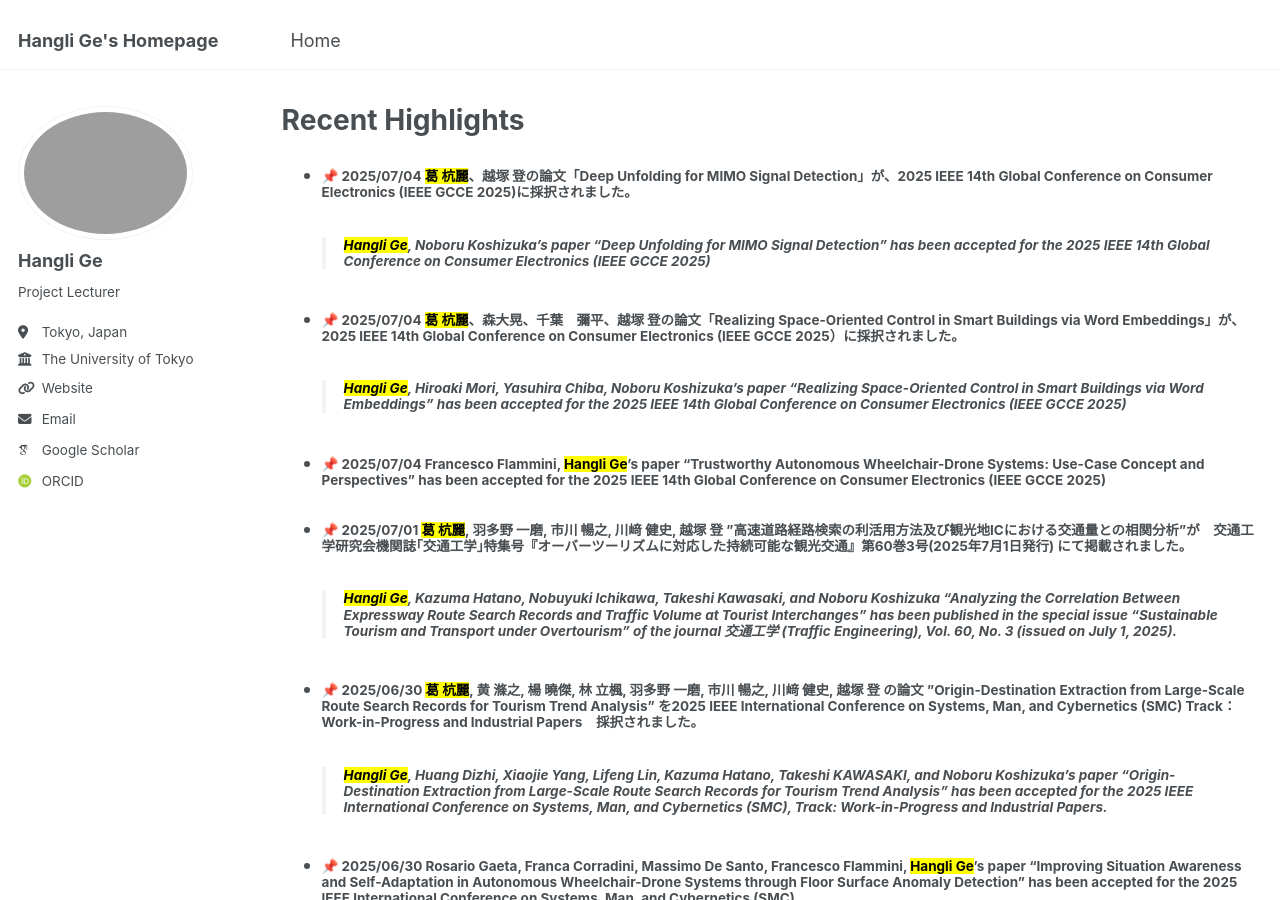
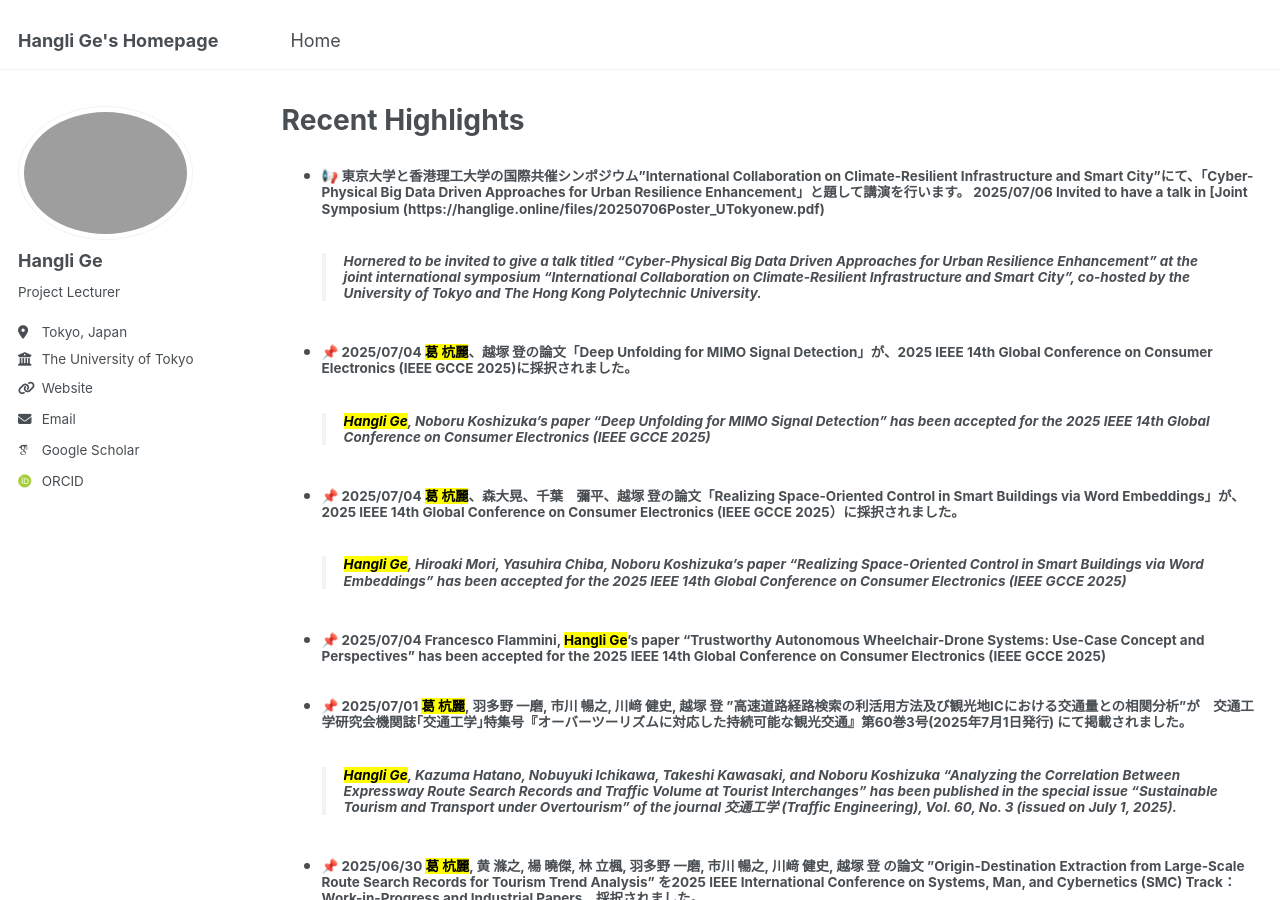
Before and after one commit to christie888/christie888.github.io, a Jekyll site: the page built from _pages/post.md, in a window 1280 px wide and 900 px high. Built offline with Jekyll 4.4.1, drawn with Linux system fonts in a browser that asks for light colours; some web fonts are replaced.

Commit message:
Update post.md

```diff
--- a/_pages/post.md
+++ b/_pages/post.md
@@ -5,7 +5,8 @@ permalink: post/
 ---
 
 
-
+* #####  📢 東京大学と香港理工大学の国際共催シンポジウム"International Collaboration on Climate-Resilient Infrastructure and Smart City"にて、「Cyber-Physical Big Data Driven Approaches for Urban Resilience Enhancement」と題して講演を行います。 2025/07/06 Invited to have a talk in [Joint Symposium (https://hanglige.online/files/20250706Poster_UTokyonew.pdf)
+ > ###### Hornered to be invited to give a talk titled "Cyber-Physical Big Data Driven Approaches for Urban Resilience Enhancement" at the joint international symposium "International Collaboration on Climate-Resilient Infrastructure and Smart City", co-hosted by the University of Tokyo and The Hong Kong Polytechnic University.
 * #####  📌 2025/07/04 <mark>葛 杭麗</mark>、越塚 登の論文「Deep Unfolding for MIMO Signal Detection」が、2025 IEEE 14th Global Conference on Consumer Electronics (IEEE GCCE 2025)に採択されました。
   > ###### <mark>Hangli Ge</mark>, Noboru Koshizuka’s paper “Deep Unfolding for MIMO Signal Detection" has been accepted for the 2025 IEEE 14th Global Conference on Consumer Electronics (IEEE GCCE 2025)
 * #####  📌 2025/07/04 <mark>葛 杭麗</mark>、森大晃、千葉　彌平、越塚 登の論文「Realizing Space-Oriented Control in Smart Buildings via Word Embeddings」が、2025 IEEE 14th Global Conference on Consumer Electronics (IEEE GCCE 2025）に採択されました。
```
